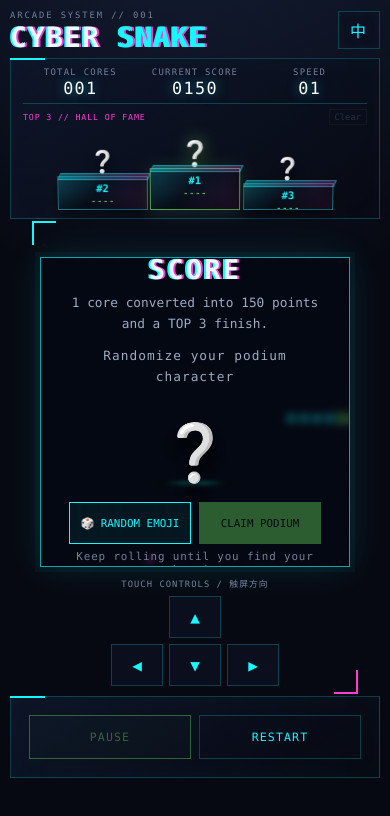
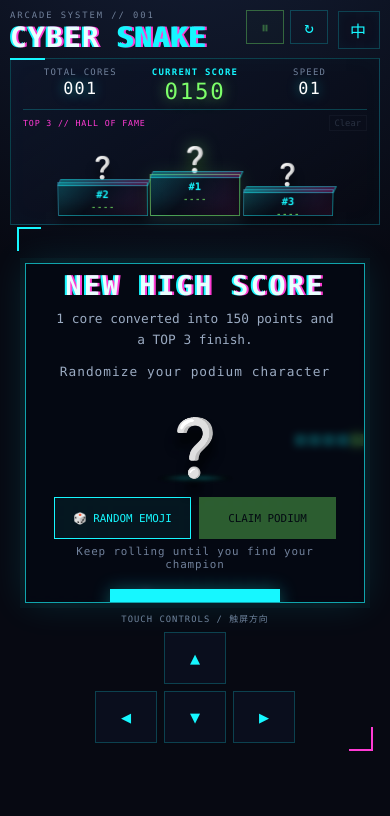
Before and after one commit to Tao-2026/cyber-snake, a plain HTML site: page index.html in a window 390 px wide. Both pictures are taken after a click on the button "START GAME". Drawn offline with Linux system fonts and the light colour scheme.

Commit message:
Balance mobile HUD and touch controls

```diff
--- a/game.js
+++ b/game.js
@@ -102,12 +102,22 @@ function text(key, ...args) {
   return typeof value === "function" ? value(...args) : value;
 }
 
+function updateActionButtons() {
+  const pauseText = status === "paused" ? text("resume") : text("pause");
+  const restartText = text("restart");
+  pauseBtn.textContent = pauseText;
+  pauseBtn.setAttribute("aria-label", pauseText);
+  pauseBtn.dataset.icon = status === "paused" ? "▶" : "⏸";
+  restartBtn.textContent = restartText;
+  restartBtn.setAttribute("aria-label", restartText);
+}
+
 function applyLanguage() {
   document.documentElement.lang = language === "zh" ? "zh-CN" : "en";
   languageToggle.textContent = text("toggle");
   languageToggle.setAttribute("aria-label", text("switchLabel"));
   statsHint.textContent = text("statsHint"); moveHint.textContent = text("moveHint"); pauseHint.textContent = text("pauseHint");
-  pauseBtn.textContent = status === "paused" ? text("resume") : text("pause"); restartBtn.textContent = text("restart");
+  updateActionButtons();
   coresLabel.textContent = text("coresLabel"); currentScoreLabel.textContent = text("currentScoreLabel"); speedLabel.textContent = text("speedLabel");
   canvas.setAttribute("aria-label", text("canvasLabel"));
   document.querySelector(".game-layout").setAttribute("aria-label", text("gameLabel"));
@@ -159,7 +169,7 @@ function startGame() {
   emojiForm.classList.add("hidden");
   overlay.classList.add("hidden");
   pauseBtn.disabled = false;
-  pauseBtn.textContent = text("pause");
+  updateActionButtons();
   updateState(text("running"));
   announce(text("startAnnounce"));
   canvas.focus({ preventScroll: true });
@@ -218,7 +228,7 @@ function togglePause() {
     status = "paused";
     pausedAt = performance.now();
     clearTimer();
-    pauseBtn.textContent = text("resume");
+    updateActionButtons();
     showOverlay("CONNECTION SUSPENDED", text("pauseTitle"), text("pauseText"), text("resumeGame"));
     updateState(text("paused"));
     announce(text("pausedAnnounce"));
@@ -227,7 +237,7 @@ function togglePause() {
     if (pausedAt) lastFoodAt += performance.now() - pausedAt;
     pausedAt = 0;
     overlay.classList.add("hidden");
-    pauseBtn.textContent = text("pause");
+    updateActionButtons();
     updateState("RUNNING");
     announce(text("resumeAnnounce"));
     canvas.focus({ preventScroll: true });
--- a/index.html
+++ b/index.html
@@ -6,7 +6,7 @@
   <meta name="theme-color" content="#070912">
   <meta name="description" content="Cyber Snake — a cyberpunk arcade game with keyboard and touch controls.">
   <title>Cyber Snake // Neon Protocol</title>
-  <link rel="stylesheet" href="styles.css?v=002">
+  <link rel="stylesheet" href="styles.css?v=003">
 </head>
 <body>
   <div class="ambient" aria-hidden="true"><span></span><span></span><span></span></div>
@@ -80,13 +80,13 @@
         <p><kbd>↑</kbd><kbd>↓</kbd><kbd>←</kbd><kbd>→</kbd> <span id="moveHint">或 WASD 移动</span></p>
         <p><kbd>Space</kbd> <span id="pauseHint">暂停 / 继续</span></p>
         <div class="divider"></div>
-        <button id="pauseBtn" class="btn btn-secondary" type="button" disabled>暂停</button>
-        <button id="restartBtn" class="btn btn-ghost" type="button">重新开始</button>
+        <button id="pauseBtn" class="btn btn-secondary" type="button" data-icon="⏸" disabled>暂停</button>
+        <button id="restartBtn" class="btn btn-ghost" type="button" data-icon="↻">重新开始</button>
       </aside>
     </section>
 
     <footer><span>ARROWS / WASD / SWIPE</span><span>SPACE TO PAUSE</span><span>LOCAL HIGH SCORE ENABLED</span></footer>
   </main>
-  <script src="game.js?v=002" defer></script>
+  <script src="game.js?v=003" defer></script>
 </body>
 </html>
```
Also changed, not shown: styles.css (+1 -1 lines).
